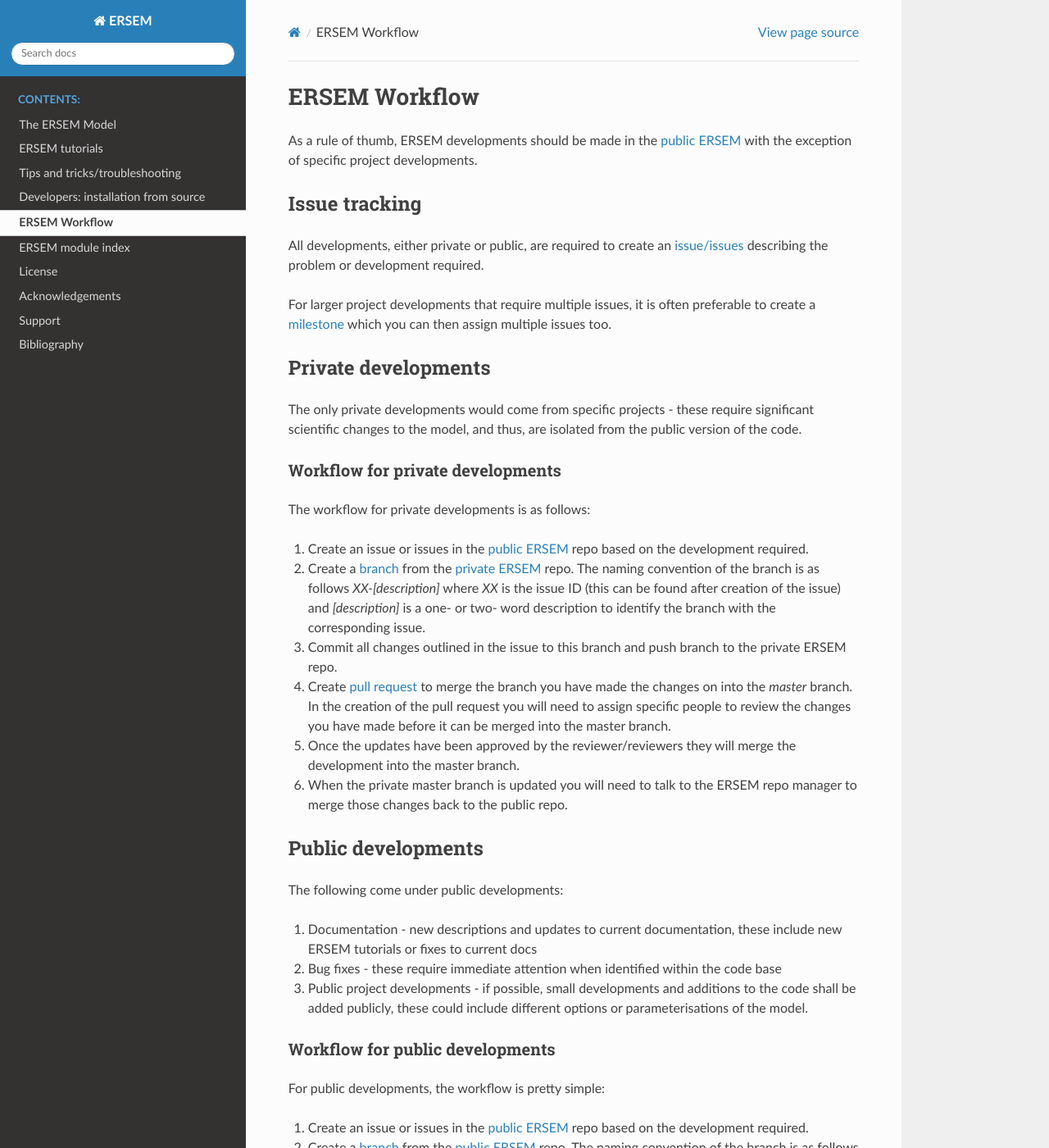
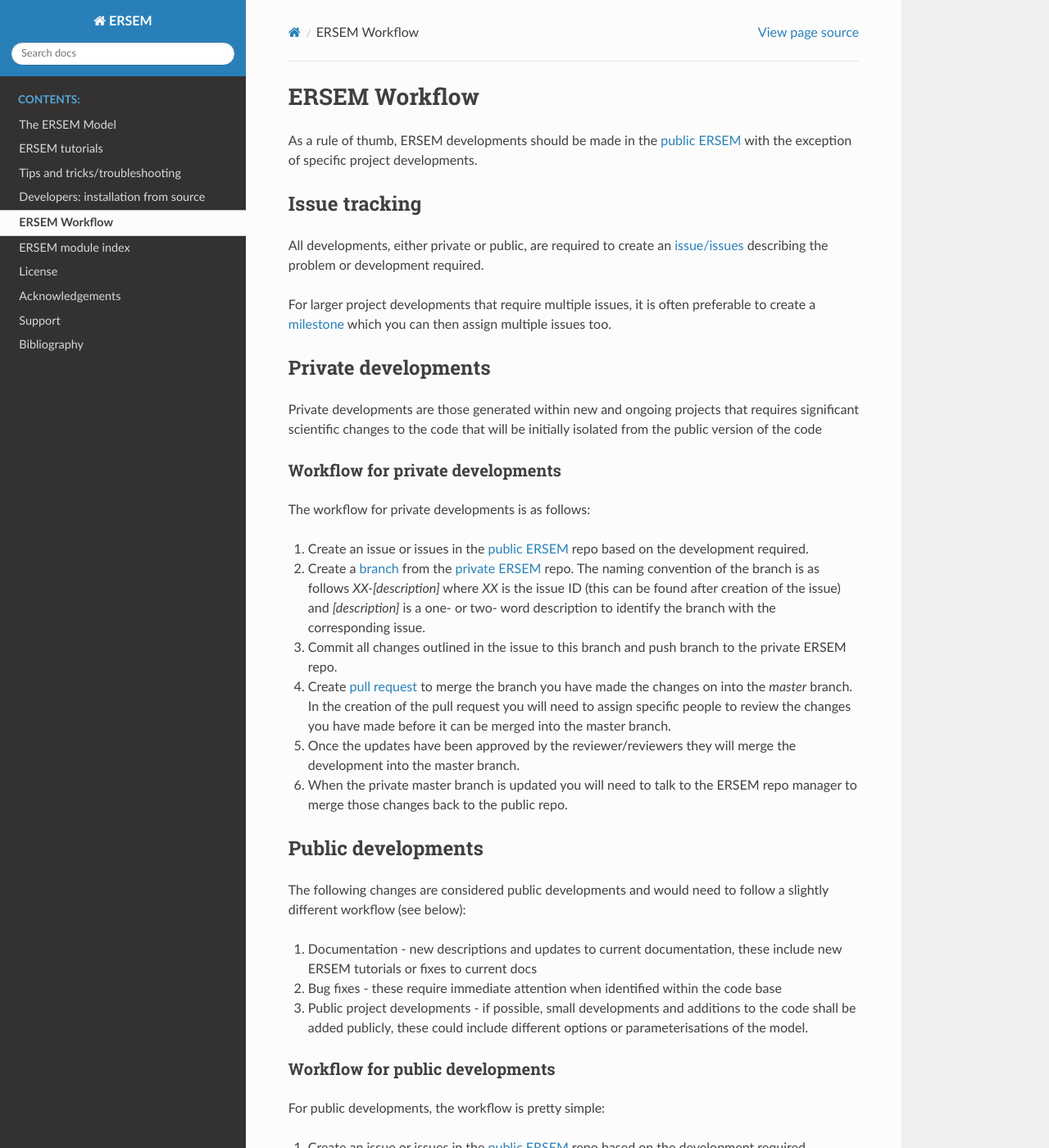
Before and after one commit to pmlmodelling/ersem, a Sphinx documentation site: the page built from docs/source/workflow.rst, in a window 1280 px wide and 1400 px high. Shown: the whole window at 82% size. Built offline with Sphinx 7.4.7 and the Read the Docs theme 2.0.0, drawn with Linux system fonts in a browser that asks for light colours; formulas are drawn with MathJax 3; the version number could not be read and is left out.

Commit message:
Wording updates for workflow docs

```diff
--- a/docs/source/workflow.rst
+++ b/docs/source/workflow.rst
@@ -21,9 +21,9 @@ issues too.
 Private developments
 --------------------
 
-The only private developments would come from
-specific projects - these require significant scientific changes to the model,
-and thus, are isolated from the public version of the code.
+Private developments are those generated within new and ongoing projects that requires
+significant scientific changes to the code that will be initially isolated from the public
+version of the code
 
 Workflow for private developments
 +++++++++++++++++++++++++++++++++
@@ -48,7 +48,7 @@ The workflow for private developments is as follows:
 Public developments
 -------------------
 
-The following come under public developments:
+The following changes are considered public developments and would need to follow a slightly different workflow (see below):
 
 1. Documentation - new descriptions and updates to current documentation, these include new ERSEM tutorials or
    fixes to current docs
```
